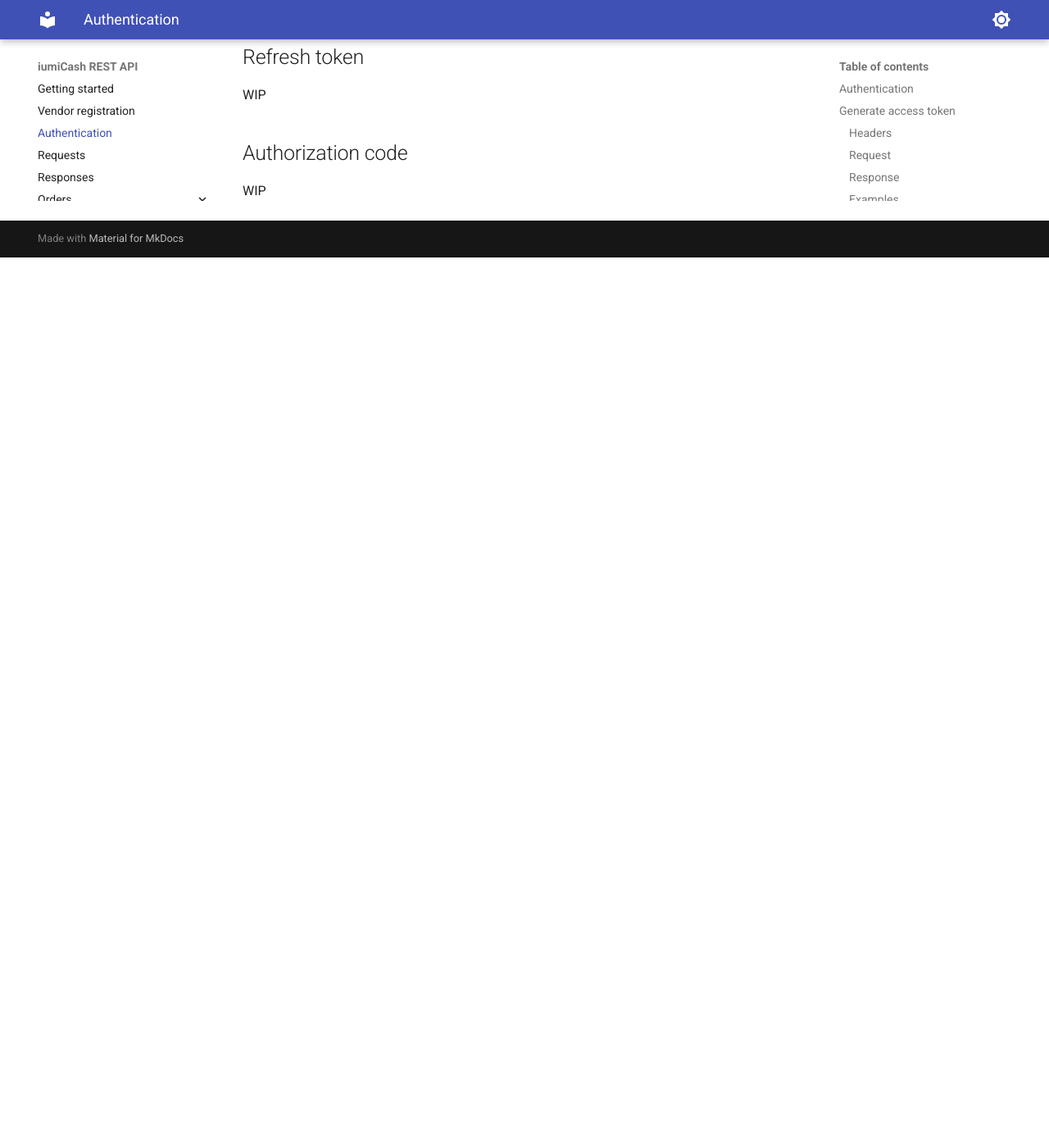
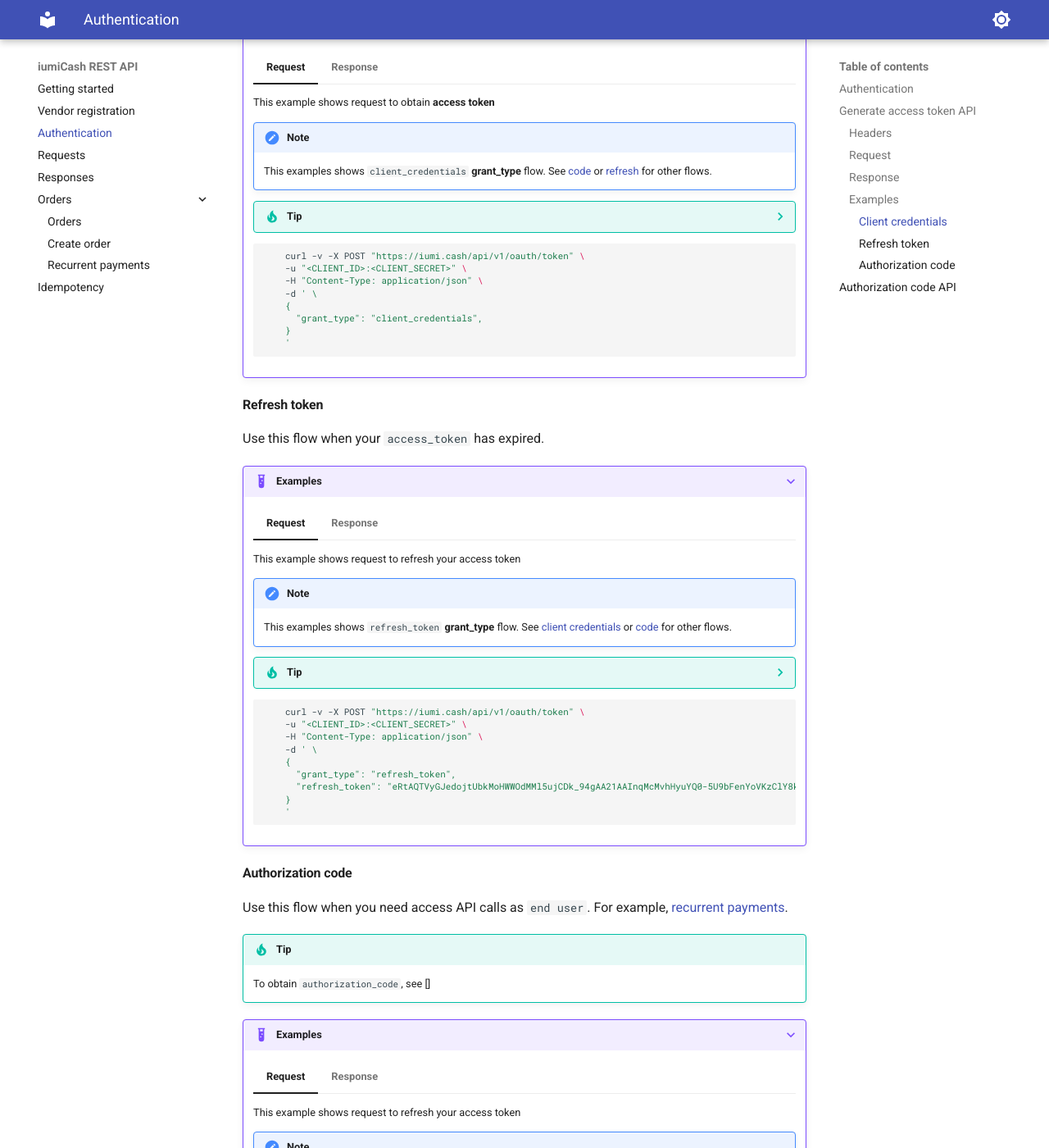
Before and after one commit to iumiCash/iumiCash.github.io, an MkDocs documentation site: the page built from docs/authentication/index.md, in a window 1280 px wide and 1400 px high, scrolled down 2704 px. Shown: the whole window at 82% size. Built offline with MkDocs 1.6.1 and Material for MkDocs 9.7.7, drawn with Linux system fonts in a browser that asks for light colours; before the commit the page ends 3018 px from its top, so only the background shows below that; some of the changed text lies outside the part shown.

Commit message:
Examples with grant_type

````diff
--- a/docs/authentication/index.md
+++ b/docs/authentication/index.md
@@ -16,7 +16,7 @@ or somehow (we can send them to your email etc.).
     For more information see [vendor registration].
 
 
-## Generate access token
+## Generate access token API
 
 
 `POST /api/v1/oauth/token/`
@@ -53,12 +53,24 @@ or somehow (we can send them to your email etc.).
     `code` *string*
     :    Specification by OAuth 2.0 protocol.
 
-         NOTE: Required when `grant_type` is `authorization_code`. See [code]() flow for details.
+    :   !!! info
+             Required when `grant_type` is `authorization_code`. See [code] flow for details.
 
     `refresh_token` *string*
     :    Specification by OAuth 2.0 protocol.
 
-         NOTE: Required when `grant_type` is `refresh_token`. See [refresh token]() flow for details.
+    :   !!! info
+            Required when `grant_type` is `refresh_token`. See [refresh] flow for details.
+
+    `state` *string*
+    :    Specification by OAuth 2.0 protocol.
+
+    :   ??? info
+            An opaque value used by the client to maintain state between the request and callback.
+            The authorization server includes this value when redirecting the user-agent back to the client.
+            The parameter SHOULD be used for preventing cross-site request forgery
+
+
 
 
 ### Response
@@ -96,7 +108,19 @@ or somehow (we can send them to your email etc.).
 
 ### Examples
 
-???+ "Examples"
+In this section shown different `authorization`/`token obtaining` flows
+
+
+#### Client credentials
+
+You need this flow when you make calls as `vendor`. For example, when working with [order].
+
+!!! Tip
+
+    If you want to make API calls as `end-user`, see [code] article.
+
+
+???+ example "Examples"
 
     === "Request"
         This example shows request to obtain **access token**
@@ -141,12 +165,114 @@ or somehow (we can send them to your email etc.).
         }
         ```
 
-## Refresh token
+#### Refresh token
 
-WIP
+Use this flow when your `access_token` has expired.
+
+???+ example "Examples"
+
+    === "Request"
+        This example shows request to refresh your access token
+
+        !!! note
+
+            This examples shows `refresh_token` **grant_type** flow. See [client credentials] or [code] for other flows.
+
+        ??? Tip
+
+            If you are using `curl` for making requests, you can pass your client_id and client_secret by format
+
+             `-u "<CLIENT_ID>:<CLIENT_SECRET>"`
+
+             It is the same for passing `Authorization` header explicitly:
+
+             `-H "Authorization: Basic e3tjbGllbnRfaWR9fTp7e2NsaWVudF9zZWNyZXR9fQ==`
+
+        ```bash
+            curl -v -X POST "https://iumi.cash/api/v1/oauth/token" \
+            -u "<CLIENT_ID>:<CLIENT_SECRET>" \
+            -H "Content-Type: application/json" \
+            -d ' \
+            {
+              "grant_type": "refresh_token",
+              "refresh_token": "eRtAQTVyGJedojtUbkMoHWWOdMMl5ujCDk_94gAA21AAInqMcMvhHyuYQ0-5U9bFenYoVKzClY8kGl13WWOdMMl5ujCDk_94gA"
+            }
+            '
+        ```
+
+    === "Response"
+
+        A successful request returns the `HTTP 200 OK` status code and a JSON response body.
+
+        ```bash
+        {
+           "scope": "profile email https://iumi.cash/api/v1/recurrent",
+           "access_token": "A21AAInqMcMvhHyuYQ0xIMSNbl4BIEwkvJ93HukaWZ7o3akLHD-5U9bFC2enYoVKzClY8kGl13TCyKAO25DKYEB1bPR3bRrXg",
+           "token_type": "Bearer",
+           "expires_in": 28800,
+           "refresh_token": "eRtAQTVyGJedojtUbkMoHWWOdMMl5ujCDk_94gAA21AAInqMcMvhHyuYQ0-5U9bFenYoVKzClY8kGl13WWOdMMl5ujCDk_94gA",
+           "refresh_token_expires_in": 86400,
+           "nonce": "2022-04-06T20:10:53ZtyLRwCnLB3eGapVvhCVLScK8IUTqwqz2yUmMEOQbTEg"
+        }
+        ```
 
 
-## Authorization code
+#### Authorization code
+
+Use this flow when you need access API calls as `end user`. For example, [recurrent payments].
+
+!!! Tip
+
+    To obtain `authorization_code`, see []
+
+???+ example "Examples"
+
+    === "Request"
+        This example shows request to refresh your access token
+
+        !!! note
+
+            This examples shows `refresh_token` **grant_type** flow. See [client credentials] or [refresh] for other flows.
+
+        ??? Tip
+
+            If you are using `curl` for making requests, you can pass your client_id and client_secret by format
+
+             `-u "<CLIENT_ID>:<CLIENT_SECRET>"`
+
+             It is the same for passing `Authorization` header explicitly:
+
+             `-H "Authorization: Basic e3tjbGllbnRfaWR9fTp7e2NsaWVudF9zZWNyZXR9fQ==`
+
+        ```bash
+            curl -v -X POST "https://iumi.cash/api/v1/oauth/token" \
+            -u "<CLIENT_ID>:<CLIENT_SECRET>" \
+            -H "Content-Type: application/json" \
+            -d ' \
+            {
+              "grant_type": "authorization_code",
+              "code": "dsfhkj2389HJK93hjkf349hjsdf34rkjhd"
+            }
+            '
+        ```
+
+    === "Response"
+
+        A successful request returns the `HTTP 200 OK` status code and a JSON response body.
+
+        ```bash
+        {
+           "scope": "profile email https://iumi.cash/api/v1/recurrent",
+           "access_token": "A21AAInqMcMvhHyuYQ0xIMSNbl4BIEwkvJ93HukaWZ7o3akLHD-5U9bFC2enYoVKzClY8kGl13TCyKAO25DKYEB1bPR3bRrXg",
+           "token_type": "Bearer",
+           "expires_in": 28800,
+           "refresh_token": "eRtAQTVyGJedojtUbkMoHWWOdMMl5ujCDk_94gAA21AAInqMcMvhHyuYQ0-5U9bFenYoVKzClY8kGl13WWOdMMl5ujCDk_94gA",
+           "refresh_token_expires_in": 86400,
+           "nonce": "2022-04-06T20:10:53ZtyLRwCnLB3eGapVvhCVLScK8IUTqwqz2yUmMEOQbTEg"
+        }
+        ```
+
+## Authorization code API
 
 WIP
 
@@ -154,3 +280,6 @@ WIP
 [vendor registration]: /authentication/vendor_registration/
 [code]: #authorization-code
 [refresh]: #refresh-token
+[client credentials]: #client-credentials
+[order]: /orders/
+[recurrent payments]: /orders/recurrent_payments/
--- a/mkdocs.yml
+++ b/mkdocs.yml
@@ -60,4 +60,5 @@ nav:
   - Orders:
       - Orders: orders/index.md
       - Create order: orders/create_order.md
+      - Recurrent payments: orders/recurrent_payment.md
   - Idempotency: idempotency.md
````
Also changed, not shown: docs/orders/create_order.md (+1 -1 lines), docs/orders/recurrent_payment.md (added, +3 -0 lines).
